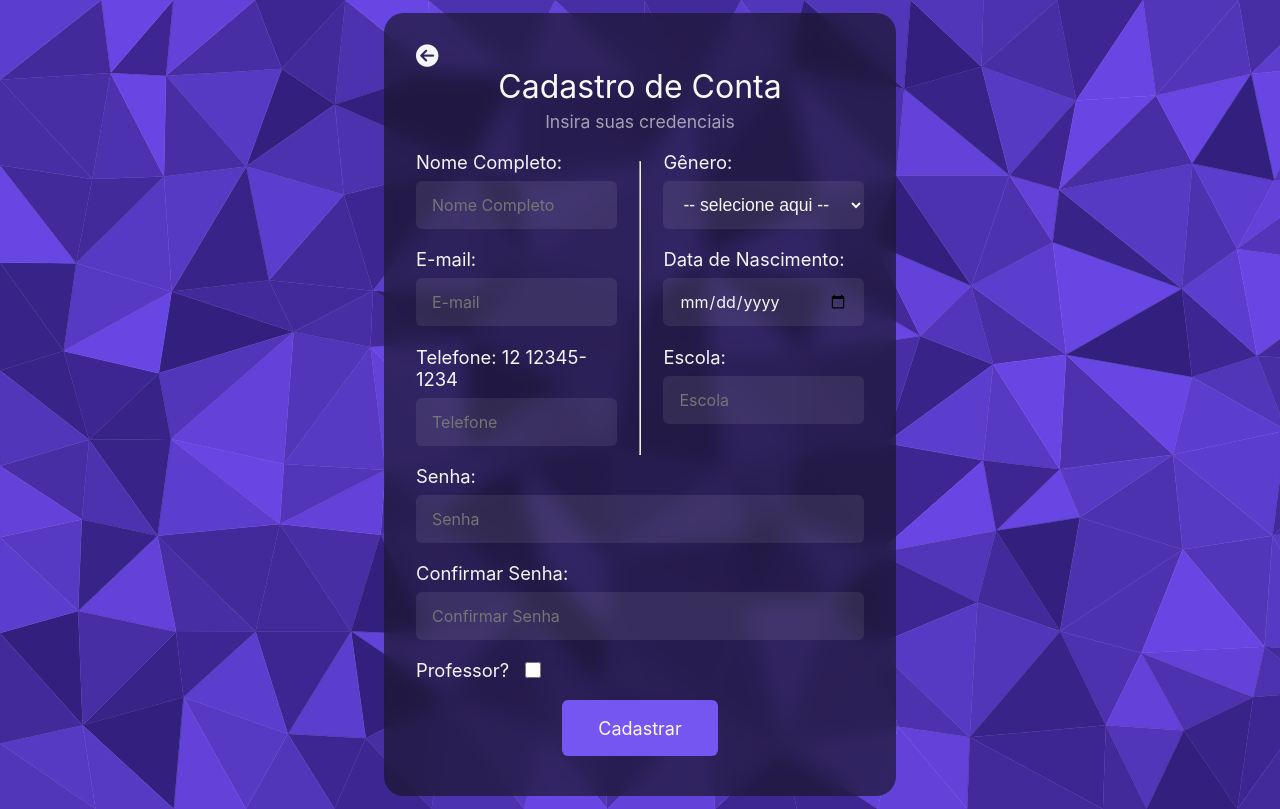
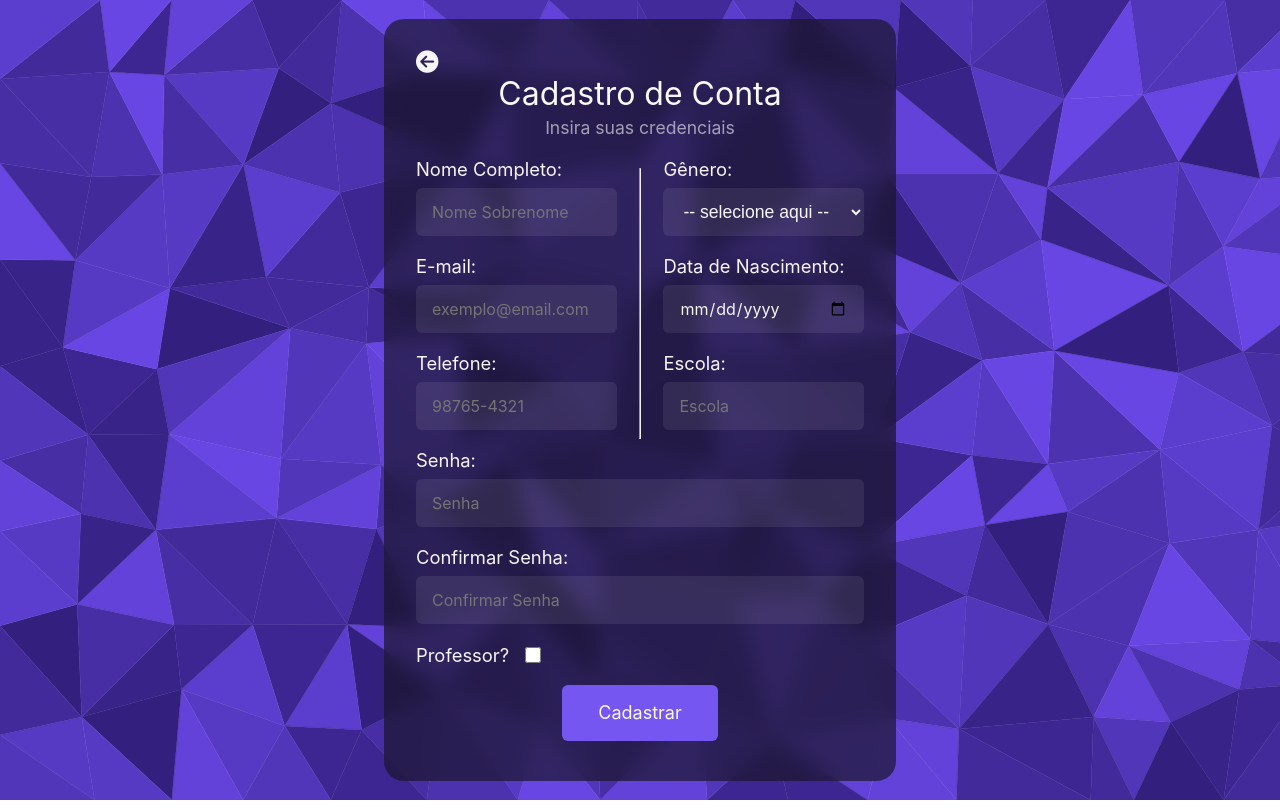
Before and after one commit to phdaccache/Projeto_MC656, a React (Create React App) app in the folder frontend/: page /signup in a window 1280 px wide. Built offline with nearby package versions, Linux system fonts and the light colour scheme.

Commit message:
feat: show error to user

```diff
--- a/frontend/src/pages/SignUp/SignUp.jsx
+++ b/frontend/src/pages/SignUp/SignUp.jsx
@@ -25,10 +25,8 @@ export default function SignUp() {
       return;
     }
 
-    // TODO alertar usuário sobre o erro
-
     try {
-      const responseUser = await axios.post("/insert_user", {
+      const responseUser = await axios.post("/users", {
         name: nome,
         birth_date: date,
         email: email,
@@ -38,7 +36,7 @@ export default function SignUp() {
       });
     } catch (error) {
       console.error(error);
-      alert("Ocorreu um erro ao criar o usuário.");
+      alert(`Ocorreu um erro ao criar o usuário: '${error.response.data.ok}'`);
       return;
     }
 
@@ -50,18 +48,18 @@ export default function SignUp() {
         });
         console.log("resposta:", responseSchool);
       } catch (error) {
-        while (true) {
-          try {
-            const responseDelUser = await axios.delete("/user", {
-              email: email
-            });
-            break;
-          } catch (error) {
-            console.error(error);
-          }
-        }
+        // while (true) {
+        //   try {
+        //     const responseDelUser = await axios.delete("/users", {
+        //       email: email
+        //     });
+        //     break;
+        //   } catch (error) {
+        //     console.error(error);
+        //   }
+        // }
         console.error(error);
-        alert("Ocorreu um erro ao criar a escola.");
+        alert(`Ocorreu um erro ao criar a escola: '${error.response.data.ok}'`);
         return;
       }
     }
@@ -73,8 +71,18 @@ export default function SignUp() {
         permission: isTeacher ? "teacher" : "student"
       });
     } catch (error) {
+      // while (true) {
+      //   try {
+      //     const responseDelUser = await axios.delete("/users", {
+      //       email: email
+      //     });
+      //     break;
+      //   } catch (error) {
+      //     console.error(error);
+      //   }
+      // }
       console.error(error);
-      alert("Ocorreu um erro ao inserir o usuário na escola.");
+      alert(`Ocorreu um erro ao inserir o usuário na escola: '${error.response.data.ok}'`);
       return;
     }
 
@@ -98,7 +106,7 @@ export default function SignUp() {
                 <label for="nome">Nome Completo:</label>
                 <input
                   type="text"
-                  placeholder="Nome Completo"
+                  placeholder="Nome Sobrenome"
                   id="nome"
                   value={nome}
                   onChange={(e) => setNome(e.target.value)}
@@ -110,7 +118,7 @@ export default function SignUp() {
                 <input
                   // type="email"
                   type="text"
-                  placeholder="E-mail"
+                  placeholder="exemplo@email.com"
                   id="email"
                   value={email}
                   onChange={(e) => setEmail(e.target.value)}
@@ -118,12 +126,12 @@ export default function SignUp() {
               </div>
 
               <div className="signup-option">
-                <label for="telefone">Telefone: 12 12345-1234</label>
+                <label for="telefone">Telefone:</label>
                 <input
                   // type="tel"
                   // pattern="[0-9]{2} [0-9]{5}-[0-9]{4}"
                   type="text"
-                  placeholder="Telefone"
+                  placeholder="98765-4321"
                   id="telefone"
                   value={phone}
                   onChange={(e) => setPhone(e.target.value)}
```
